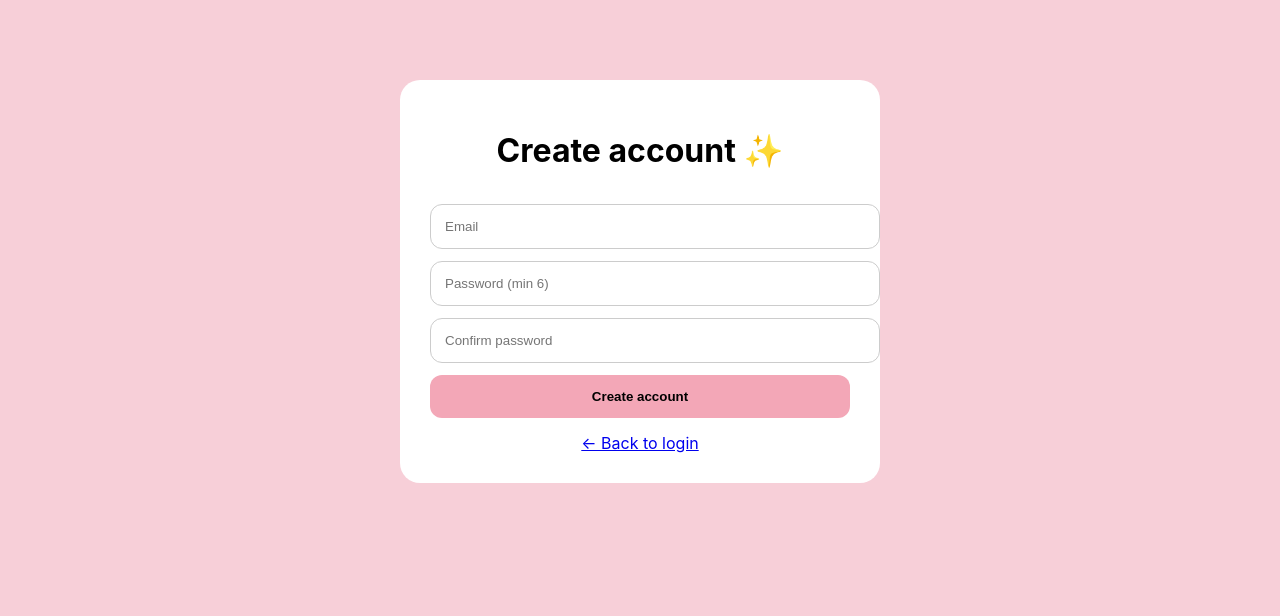
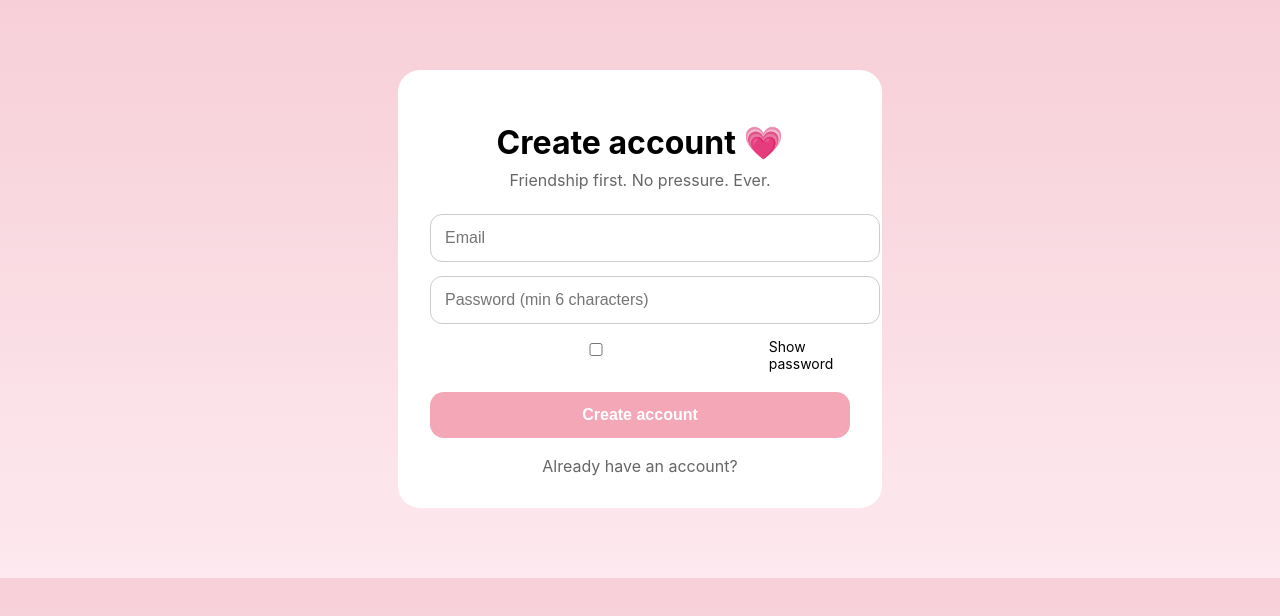
Before and after one commit to ckeoghphilbin-bot/caracairde, a plain HTML site: page signupcc.html in a window 1280 px wide. Drawn offline with Linux system fonts and the light colour scheme.

Commit message:
Update signupcc.html

```diff
--- a/signupcc.html
+++ b/signupcc.html
@@ -1,50 +1,91 @@
 <!DOCTYPE html>
 <html lang="en">
 <head>
-<meta charset="UTF-8" />
-<meta name="viewport" content="width=device-width, initial-scale=1.0"/>
+<meta charset="UTF-8">
+<meta name="viewport" content="width=device-width, initial-scale=1.0">
 <title>Create account</title>
 
 <style>
-body{
-  margin:0;
-  font-family:-apple-system,BlinkMacSystemFont,sans-serif;
-  background:#f7cfd8;
+body {
+  margin: 0;
+  font-family: -apple-system, BlinkMacSystemFont, sans-serif;
+  background: linear-gradient(180deg, #f7cfd8, #fde9ef);
 }
-.card{
-  max-width:420px;
-  margin:80px auto;
-  background:#fff;
-  padding:30px;
-  border-radius:20px;
+
+.card {
+  max-width: 420px;
+  margin: 70px auto;
+  background: white;
+  padding: 32px;
+  border-radius: 22px;
 }
-h1{text-align:center;}
-input,button{
-  width:100%;
-  padding:14px;
-  margin-top:12px;
-  border-radius:12px;
-  border:1px solid #ccc;
+
+h1 {
+  text-align: center;
+  margin-bottom: 8px;
 }
-button{
-  background:#f3a7b7;
-  border:none;
-  font-weight:bold;
+
+.sub {
+  text-align: center;
+  color: #666;
+  margin-bottom: 24px;
 }
-a{display:block;text-align:center;margin-top:15px;}
+
+input {
+  width: 100%;
+  padding: 14px;
+  margin-bottom: 14px;
+  border-radius: 12px;
+  border: 1px solid #ccc;
+  font-size: 16px;
+}
+
+.toggle {
+  display: flex;
+  align-items: center;
+  gap: 8px;
+  margin-bottom: 20px;
+  font-size: 14px;
+}
+
+button {
+  width: 100%;
+  padding: 14px;
+  border-radius: 14px;
+  border: none;
+  background: #f3a7b7;
+  color: white;
+  font-size: 16px;
+  font-weight: bold;
+}
+
+a {
+  display: block;
+  text-align: center;
+  margin-top: 18px;
+  color: #666;
+  text-decoration: none;
+}
 </style>
 </head>
 
 <body>
+
 <div class="card">
-  <h1>Create account ✨</h1>
+  <h1>Create account 💗</h1>
+  <div class="sub">Friendship first. No pressure. Ever.</div>
 
   <input id="email" type="email" placeholder="Email">
-  <input id="password" type="password" placeholder="Password (min 6)">
-  <input id="confirm" type="password" placeholder="Confirm password">
+  <input id="password" type="password" placeholder="Password (min 6 characters)">
+
+  <div class="toggle">
+    <input type="checkbox" id="showPass">
+    <label for="showPass">Show password</label>
+  </div>
 
   <button onclick="signup()">Create account</button>
-  <a href="login.html">← Back to login</a>
+
+  <a href="login.html">Already have an account?</a>
 </div>
 
 <script type="module">
@@ -63,21 +104,33 @@ const firebaseConfig = {
 const app = initializeApp(firebaseConfig);
 const auth = getAuth(app);
 
+// show password toggle — FIXED
+showPass.addEventListener("change", () => {
+  password.type = showPass.checked ? "text" : "password";
+});
+
 window.signup = async () => {
-  const email = email.value;
-  const pass = password.value;
-  const conf = confirm.value;
+  const emailVal = email.value.trim();
+  const passVal = password.value;
 
-  if(!email || !pass || !conf) return alert("Fill everything");
-  if(pass !== conf) return alert("Passwords do not match");
+  if (!emailVal || !passVal) {
+    alert("Please fill in both fields");
+    return;
+  }
 
-  try{
-    await createUserWithEmailAndPassword(auth,email,pass);
+  if (passVal.length < 6) {
+    alert("Password must be at least 6 characters");
+    return;
+  }
+
+  try {
+    await createUserWithEmailAndPassword(auth, emailVal, passVal);
     window.location.href = "profilec.html";
-  }catch(e){
-    alert(e.message);
+  } catch (err) {
+    alert(err.message);
   }
 };
 </script>
+
 </body>
 </html>
```
